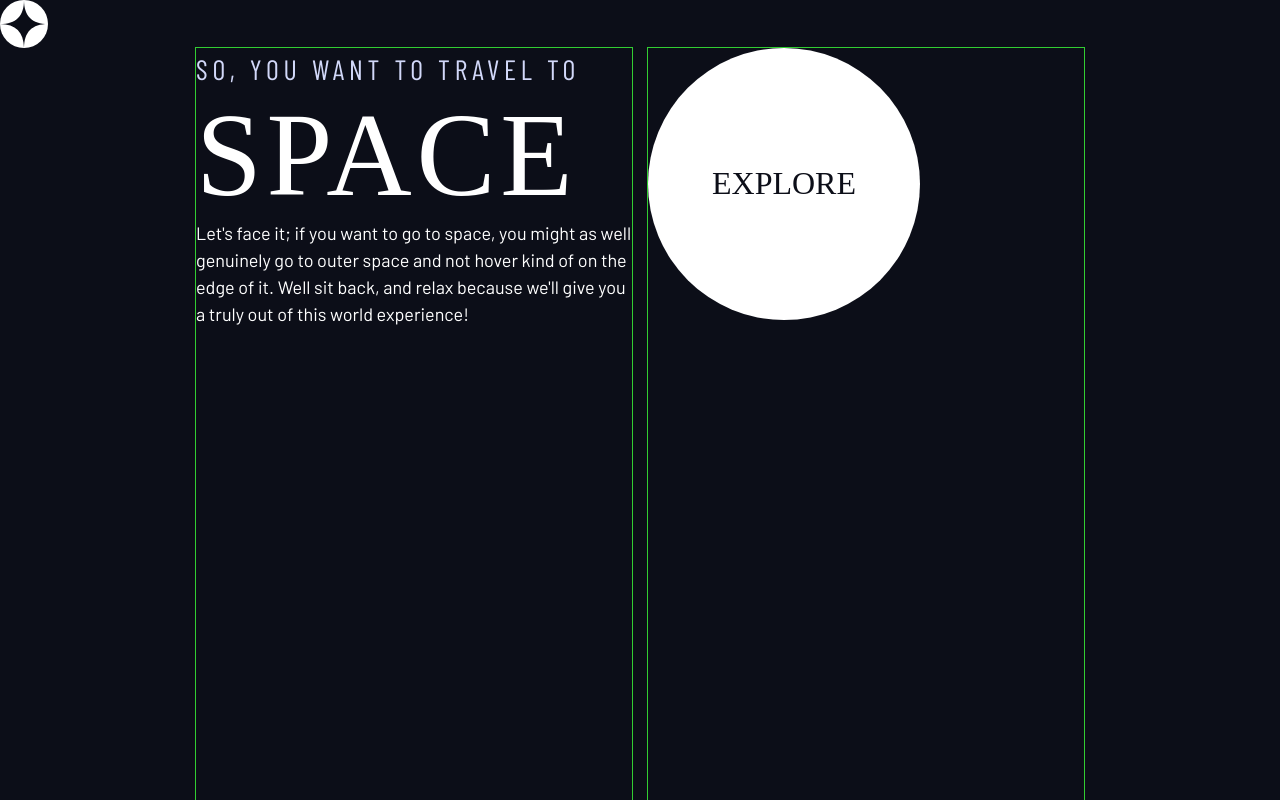
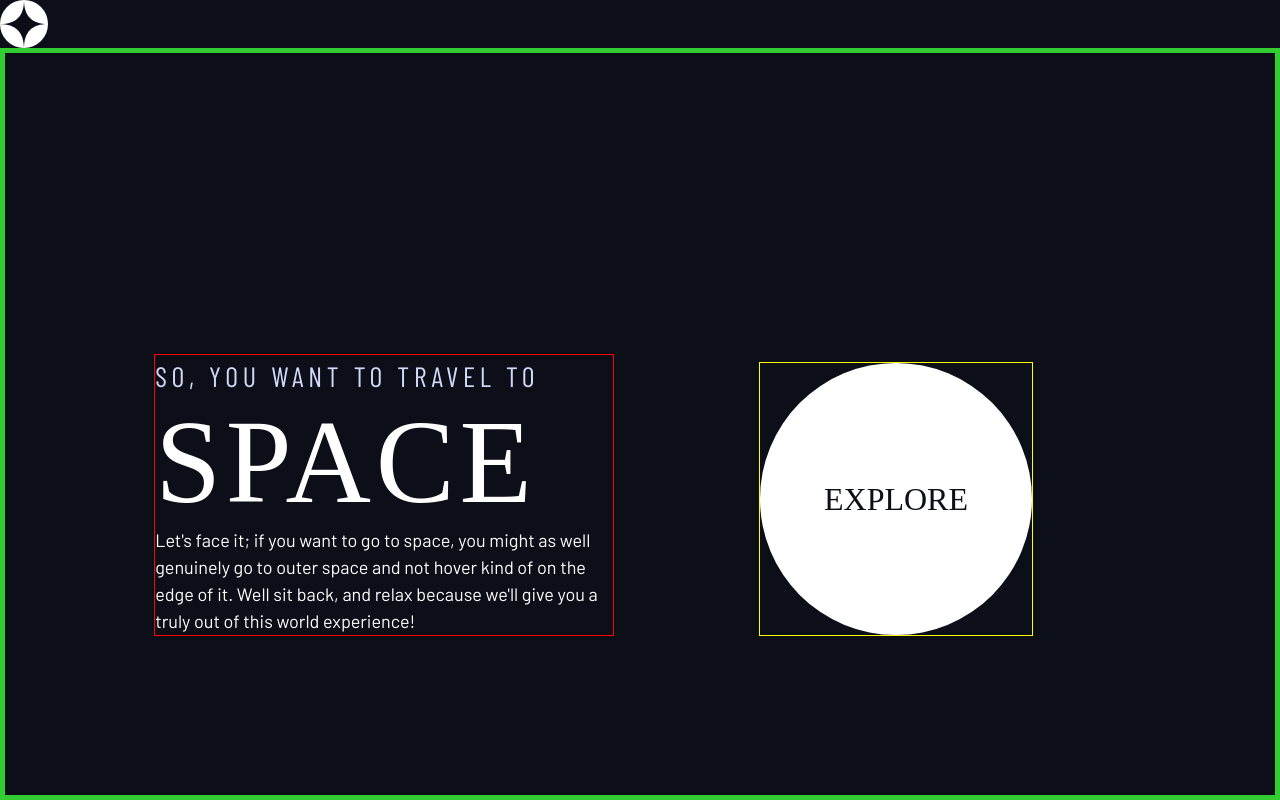
Before and after one commit to donaldmo/design_system, a website built with Vite: page index.html in a window 1280 px wide. Built offline with nearby package versions, Linux system fonts and the light colour scheme; a web font is replaced by a local one.

Commit message:
inal-touches-on-the-layout

```diff
--- a/index.css
+++ b/index.css
@@ -133,7 +133,7 @@ select {
     gap: var(--gap, 1rem);
 }
 
-.flex.even-columns > * {
+.flex.even-columns>* {
     width: 100%;
     outline: 1px solid limegreen;
 }
@@ -158,14 +158,30 @@ select {
 }
 
 .grid-container {
+    text-align: center;
     border: 5px solid limegreen;
     display: grid;
+    place-items: center;
+    /* padding-inline: 1rem; */
+}
+
+.grid-container p {
+    max-width: 45ch;
+}
+
+.grid-container > *:first-child {
+    outline: 1px solid red;
+}
+
+.grid-container > *:last-child {
+    outline: 1px solid yellow;
 }
 
 @media (min-width: 45em) {
     .grid-container {
+        text-align: left;
         column-gap: var(--container-gap, 2rem);
-        grid-template-columns: minmax(2rem, 1fr) repeat(2, minmax(0, 30rem)) minmax(2rem, 1fr);
+        grid-template-columns: minmax(1rem, 1fr) repeat(2, minmax(0, 30rem)) minmax(1rem, 1fr);
     }
 
     .grid-container>*:first-child {
@@ -176,6 +192,11 @@ select {
     .grid-container>*:last-child {
         grid-column: 3;
         outline: 1px solid yellow;
+    }
+
+    .grid-container--home {
+        padding-bottom: max(6rem, 20vh);
+        align-items: end;
     }
 }
 
@@ -306,6 +327,7 @@ select {
 /* ------------------- */
 
 .large-button {
+    font-size: 2rem;
     position: relative;
     z-index: 1;
     display: inline-grid;
--- a/index.html
+++ b/index.html
@@ -37,7 +37,7 @@
     </nav> -->
   </header>
 
-  <div class="container flex even-columns" style="max-width: 60rem;">
+  <div class="grid-container grid-container--home">
     <div>
       <h1 class="text-accent fs-500 ff-sans-cond uppercase letter-spacing-1">So, you want to travel to
         <span class="d-block fs-900 ff-serif text-white">Space</span>
@@ -47,7 +47,7 @@
         because we'll give you a truly out of this world experience! </p>
     </div>
     <div>
-      <a href="#" class="large-button uppercase ff-serif fs-600 text-dark bg-white">Explore</a>
+      <a href="#" class="large-button uppercase ff-serif text-dark bg-white">Explore</a>
     </div>
   </div>
 
```
